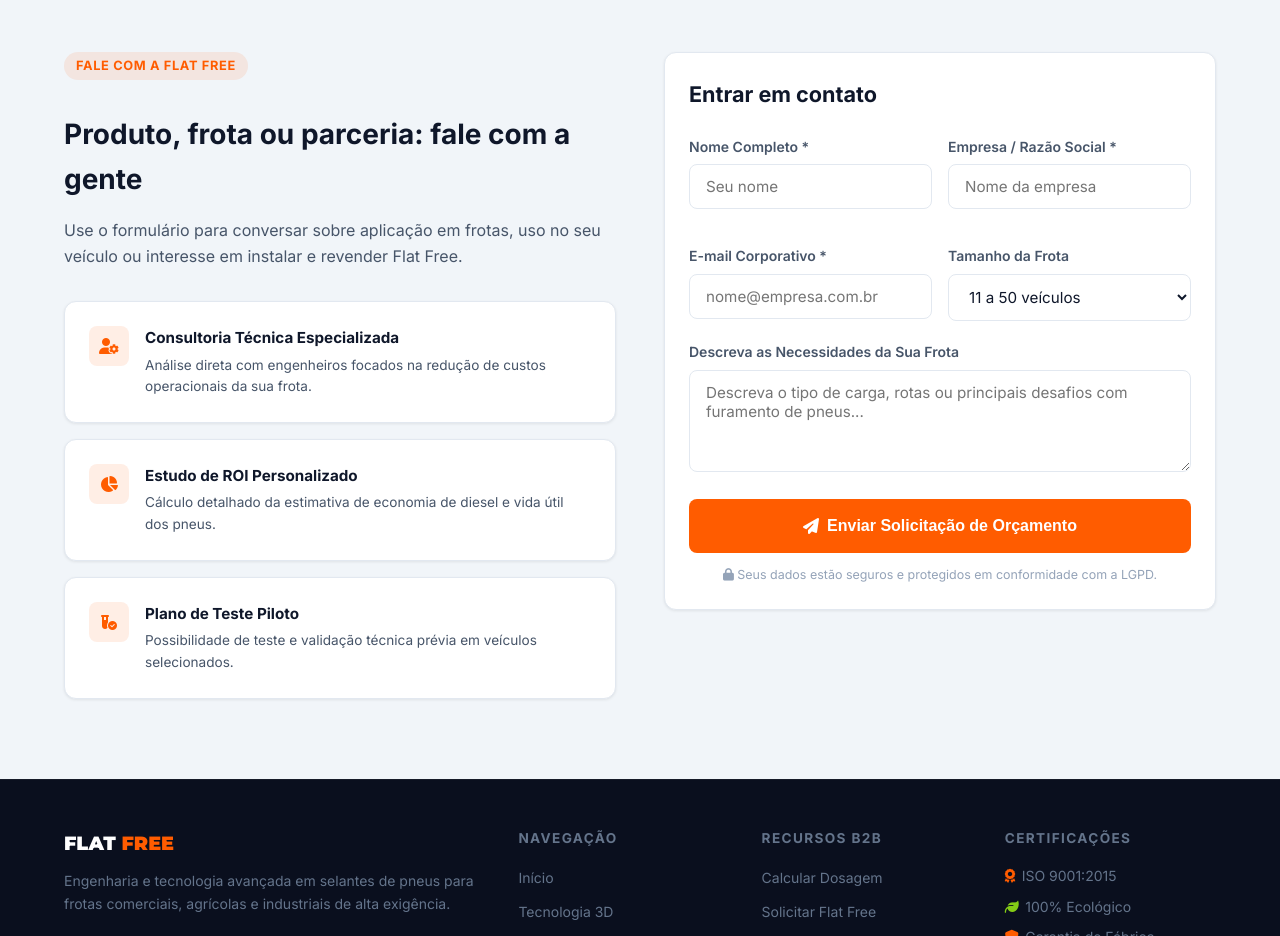
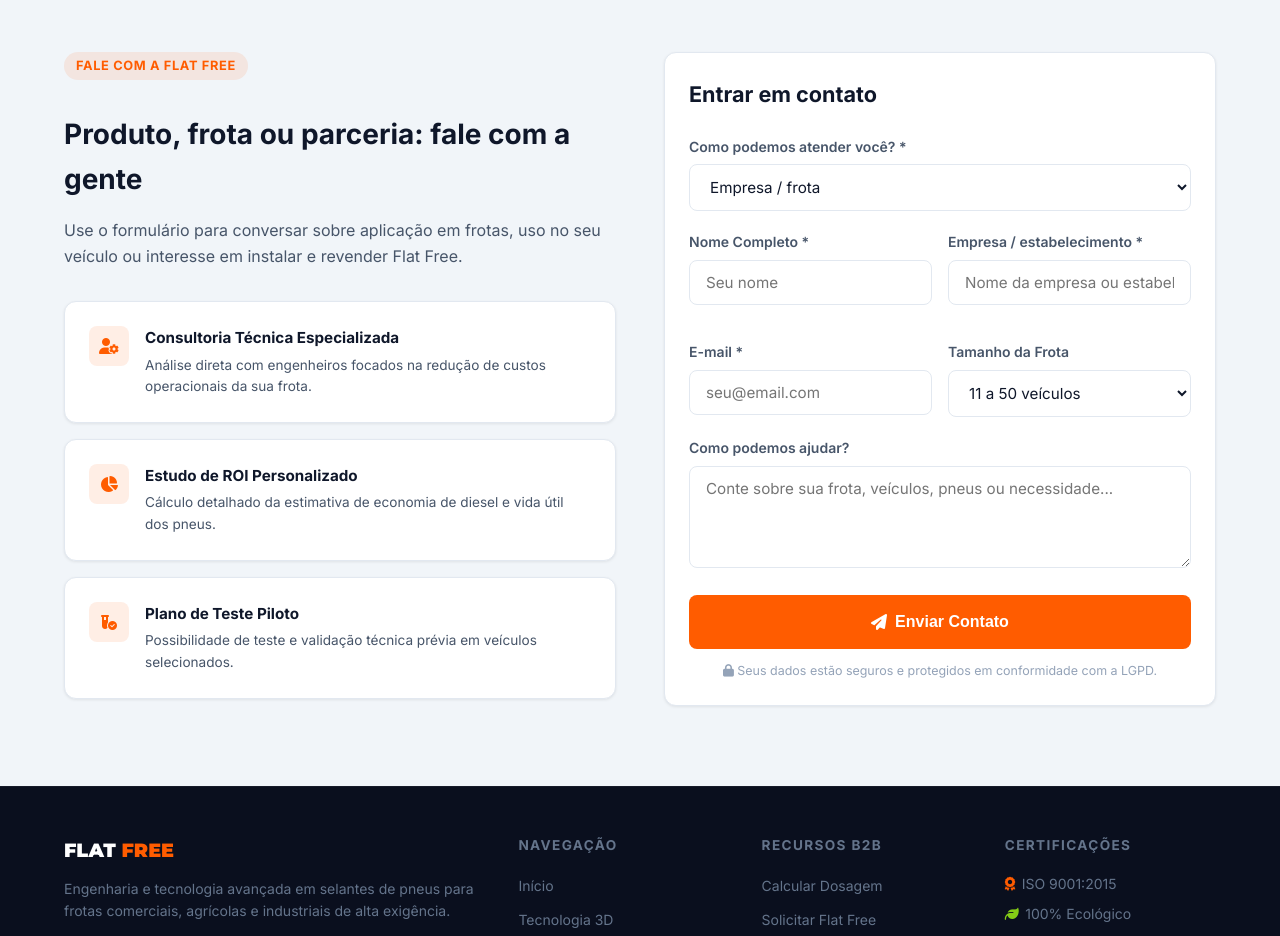
Before and after one commit to vicgouveia-cloud/flat-free-brasil, a Next.js app: page / in a window 1280 px wide. Shown: the part 5900-6836 px from the top of the page. Built offline with nearby package versions, Linux system fonts and the light colour scheme.

Commit message:
refactor(home): align contact form with public audiences

```diff
--- a/app/page.tsx
+++ b/app/page.tsx
@@ -34,7 +34,7 @@
   // Contact form
   const [formState, setFormState] = useState<'idle'|'sending'|'success'|'error'>('idle')
   const [showModal, setShowModal] = useState(false)
-  const [formData, setFormData] = useState({ nome: '', empresa: '', email: '', frota: '11-50', mensagem: '' })
+  const [formData, setFormData] = useState({ perfil: 'frota', nome: '', empresa: '', email: '', frota: '11-50', mensagem: '' })
 
   // Puncture simulator
   const canvasRef = useRef<HTMLCanvasElement>(null)
@@ -139,7 +139,7 @@
 
   async function handleSubmit(e: React.FormEvent) {
     e.preventDefault()
-    if (!formData.nome || !formData.email || !formData.empresa) {
+    if (!formData.nome || !formData.email || (formData.perfil !== 'particular' && !formData.empresa)) {
       alert('Por favor, preencha os campos obrigatórios.')
       return
     }
@@ -149,12 +149,13 @@
         method: 'POST',
         headers: { 'Content-Type': 'application/json', 'Accept': 'application/json' },
         body: JSON.stringify({
-          _subject: '[FLAT FREE B2B] Nova Solicitação de Orçamento',
+          _subject: '[FLAT FREE] Novo contato pelo site',
           _template: 'table',
+          Perfil: formData.perfil === 'frota' ? 'Empresa / frota' : formData.perfil === 'particular' ? 'Veículo particular' : 'Instalador / revendedor',
           Nome: formData.nome,
-          Empresa: formData.empresa,
+          Empresa: formData.empresa || 'Não informado',
           Email: formData.email,
-          Tamanho_da_Frota: formData.frota,
+          Tamanho_da_Frota: formData.perfil === 'frota' ? formData.frota : 'Não se aplica',
           Mensagem: formData.mensagem || 'Sem mensagem adicional.',
         }),
       })
@@ -486,19 +487,28 @@
               <div className="card">
                 <h3 style={{ fontSize: '1.35rem', fontWeight: 800, marginBottom: '1.5rem' }}>Entrar em contato</h3>
                 <form onSubmit={handleSubmit}>
+                  <div className="form-group">
+                    <label className="form-label">Como podemos atender você? *</label>
+                    <select className="form-control" value={formData.perfil} onChange={e => setFormData(p => ({...p, perfil: e.target.value}))}>
+                      <option value="frota">Empresa / frota</option>
+                      <option value="particular">Meu veículo</option>
+                      <option value="parceiro">Quero instalar ou revender</option>
+                    </select>
+                  </div>
                   <div style={{ display: 'grid', gridTemplateColumns: '1fr 1fr', gap: '1rem' }}>
                     <div className="form-group">
                       <label className="form-label">Nome Completo *</label>
                       <input type="text" className="form-control" placeholder="Seu nome" required value={formData.nome} onChange={e => setFormData(p => ({...p, nome: e.target.value}))} />
                     </div>
                     <div className="form-group">
-                      <label className="form-label">Empresa / Razão Social *</label>
-                      <input type="text" className="form-control" placeholder="Nome da empresa" required value={formData.empresa} onChange={e => setFormData(p => ({...p, empresa: e.target.value}))} />
+                      <label className="form-label">{formData.perfil === 'particular' ? 'Empresa (opcional)' : 'Empresa / estabelecimento *'}</label>
+                      <input type="text" className="form-control" placeholder={formData.perfil === 'particular' ? 'Opcional' : 'Nome da empresa ou estabelecimento'} required={formData.perfil !== 'particular'} value={formData.empresa} onChange={e => setFormData(p => ({...p, empresa: e.target.value}))} />
                     </div>
                     <div className="form-group">
-                      <label className="form-label">E-mail Corporativo *</label>
-                      <input type="email" className="form-control" placeholder="nome@empresa.com.br" required value={formData.email} onChange={e => setFormData(p => ({...p, email: e.target.value}))} />
+                      <label className="form-label">E-mail *</label>
+                      <input type="email" className="form-control" placeholder="seu@email.com" required value={formData.email} onChange={e => setFormData(p => ({...p, email: e.target.value}))} />
                     </div>
+                    {formData.perfil === 'frota' && (
                       <div className="form-group">
                         <label className="form-label">Tamanho da Frota</label>
                         <select className="form-control" value={formData.frota} onChange={e => setFormData(p => ({...p, frota: e.target.value}))}>
@@ -508,13 +518,14 @@
                           <option value="200+">Mais de 200 veículos</option>
                         </select>
                       </div>
+                    )}
                   </div>
                   <div className="form-group">
-                    <label className="form-label">Descreva as Necessidades da Sua Frota</label>
-                    <textarea className="form-control" rows={4} placeholder="Descreva o tipo de carga, rotas ou principais desafios com furamento de pneus..." value={formData.mensagem} onChange={e => setFormData(p => ({...p, mensagem: e.target.value}))} />
+                    <label className="form-label">Como podemos ajudar?</label>
+                    <textarea className="form-control" rows={4} placeholder={formData.perfil === 'parceiro' ? 'Conte sobre seu estabelecimento e interesse em instalar ou revender Flat Free...' : formData.perfil === 'particular' ? 'Conte qual veículo, medida dos pneus ou necessidade você quer atender...' : 'Conte sobre sua frota, veículos, pneus ou necessidade...'} value={formData.mensagem} onChange={e => setFormData(p => ({...p, mensagem: e.target.value}))} />
                   </div>
                   <button type="submit" className="btn btn-primary btn-lg" style={{ width: '100%', justifyContent: 'center' }} disabled={formState === 'sending'}>
-                    {formState === 'sending' ? <><i className="fas fa-spinner fa-spin" /> Enviando...</> : <><i className="fas fa-paper-plane" /> Enviar Solicitação de Orçamento</>}
+                    {formState === 'sending' ? <><i className="fas fa-spinner fa-spin" /> Enviando...</> : <><i className="fas fa-paper-plane" /> Enviar Contato</>}
                   </button>
                   <p style={{ fontSize: '0.78rem', color: 'var(--text-muted)', textAlign: 'center', marginTop: '0.75rem' }}><i className="fas fa-lock" /> Seus dados estão seguros e protegidos em conformidade com a LGPD.</p>
                 </form>
```
Lines whose indentation alone changed are shown as unchanged.
